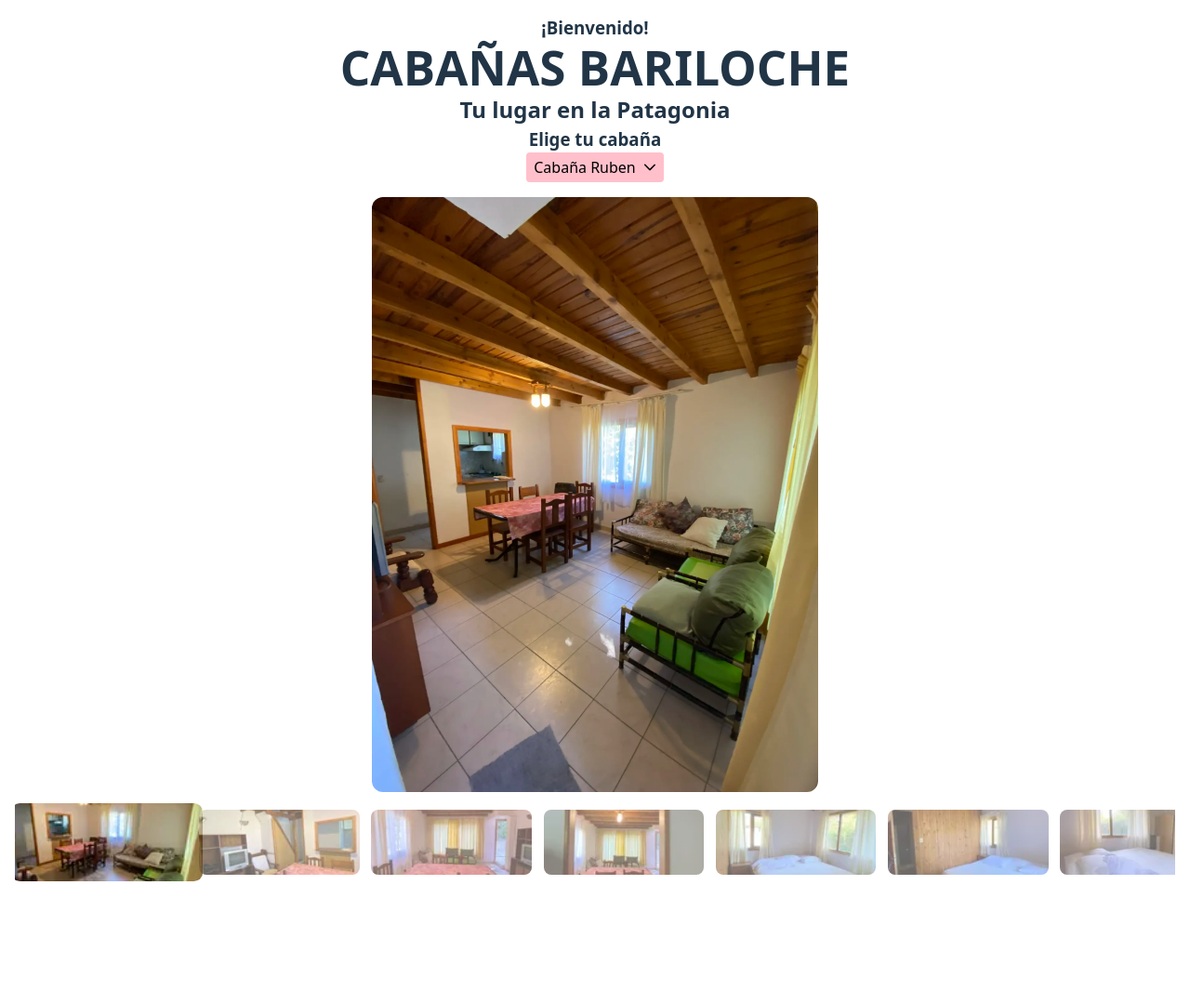
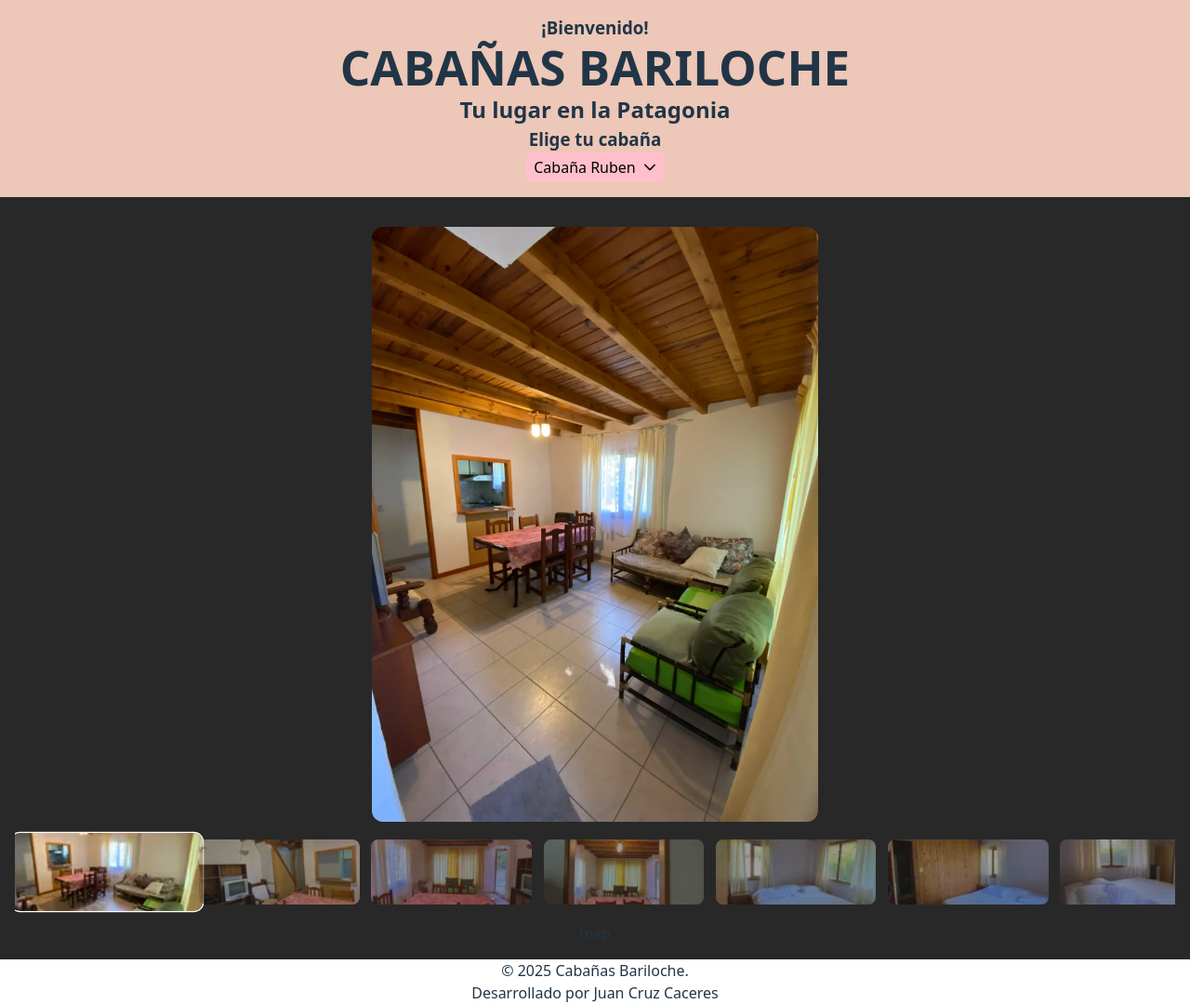
Before and after one commit to CaceresCallieri/cabanas-bariloche, a React (Vite) app: page / in a window 1280 px wide. Shown: the whole page at 93% size. Before the commit the page ends 976 px from the top, so only its background shows below. Built offline with nearby package versions, Linux system fonts and the light colour scheme.

Commit message:
Update layout structure and general styles

```diff
--- a/src/App.css
+++ b/src/App.css
@@ -4,9 +4,22 @@
   padding: 0;
 }
 
+body {
+  min-height: 0;
+}
+
 #root {
   width: 100dvw;
   text-align: center;
+}
+
+header {
+  background-color: #edc7b7;
+  padding: 1rem;
+}
+
+main {
+  background-color: #282828;
   padding: 1rem;
 }
 
@@ -91,7 +104,7 @@
 }
 
 .carousel-thumbs__slide__button img {
-  opacity: 0.6;
+  opacity: 0.55;
   border-radius: 0.5rem;
   width: 100%;
   height: 100%;
@@ -107,9 +120,14 @@
   opacity: 1;
 }
 
+.carousel-thumbs__slide__button:focus {
+  outline: none;
+}
+
 .carousel-thumbs__slide__button--selected img {
   opacity: 1;
   transform: scale(1.2);
+  outline: 1px solid white;
 }
 
 @media (min-width: 576px) {
--- a/src/App.tsx
+++ b/src/App.tsx
@@ -21,7 +21,8 @@ function App() {
   const [selectedCottage, setSelectedCottage] = useState(COTTAGES[0]);
 
   return (
-    <main>
+    <>
+      <header>
         <h3>¡Bienvenido!</h3>
         <h1>CABAÑAS BARILOCHE</h1>
         <h2>Tu lugar en la Patagonia</h2>
@@ -32,13 +33,22 @@ function App() {
           setSelectedCottage={setSelectedCottage}
           COTTAGES={COTTAGES}
         />
+      </header>
 
+      <main>
         <Carousel
           cottageImagesPaths={
             COTTAGE_IMAGES[selectedCottage.code as keyof typeof COTTAGE_IMAGES]
           }
         />
+        map
       </main>
+
+      <footer>
+        <p>© 2025 Cabañas Bariloche.</p>
+        <p>Desarrollado por Juan Cruz Caceres</p>
+      </footer>
+    </>
   );
 }
 
```
Lines whose indentation alone changed are shown as unchanged.
